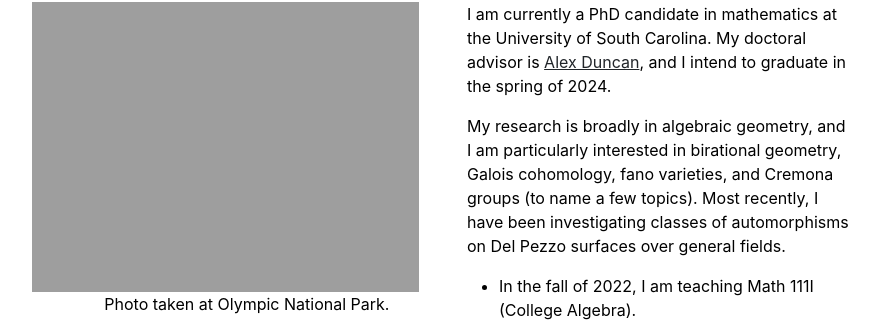
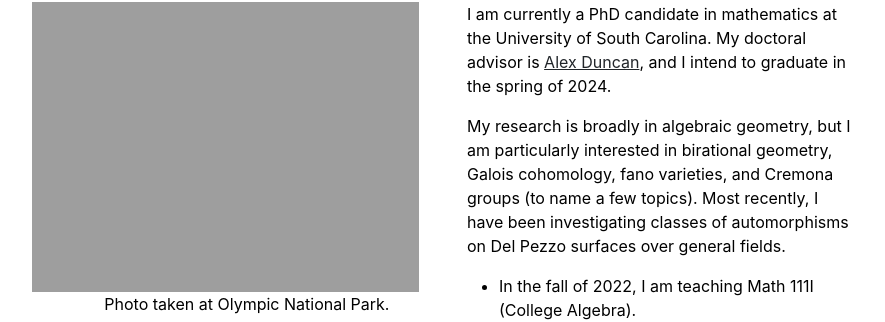
Before and after one commit to jonasmit15/jonasmit15.github.io, a Jekyll site: the page built from index.md, in a window 1280 px wide. Shown: the part 151-473 px from the top of the page, without its empty margins (197-1082 px from the left). Built offline with Jekyll 4.4.1, drawn with Linux system fonts in a browser that asks for light colours.

Commit message:
Update home.html

```diff
--- a/_layouts/home.html
+++ b/_layouts/home.html
@@ -17,7 +17,7 @@ layout: default
     </p>
 
     <p>
-    My research is broadly in algebraic geometry, and I am particularly interested in birational geometry, Galois cohomology, fano varieties, and Cremona groups (to name a few topics). Most recently, I have been investigating classes of automorphisms on Del Pezzo surfaces over general fields.
+    My research is broadly in algebraic geometry, but I am particularly interested in birational geometry, Galois cohomology, fano varieties, and Cremona groups (to name a few topics). Most recently, I have been investigating classes of automorphisms on Del Pezzo surfaces over general fields.
     </p>
 
     <ul>
```
